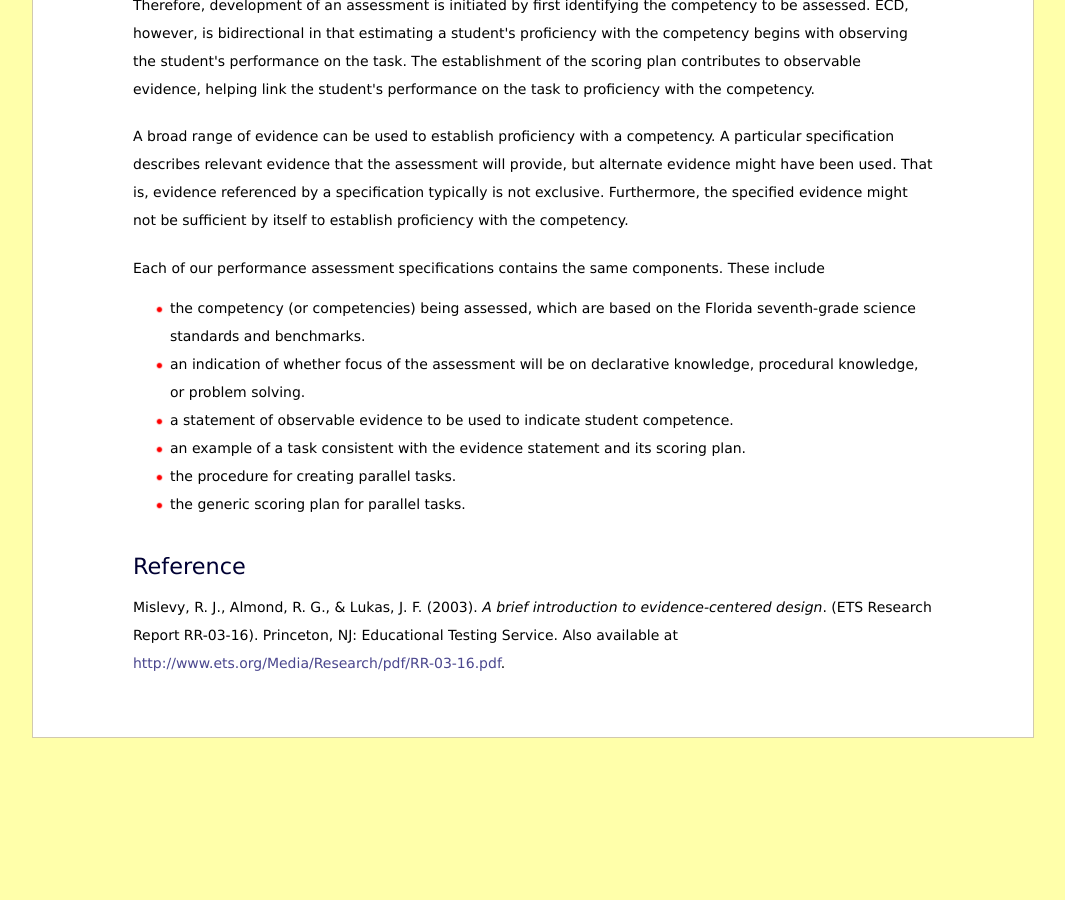
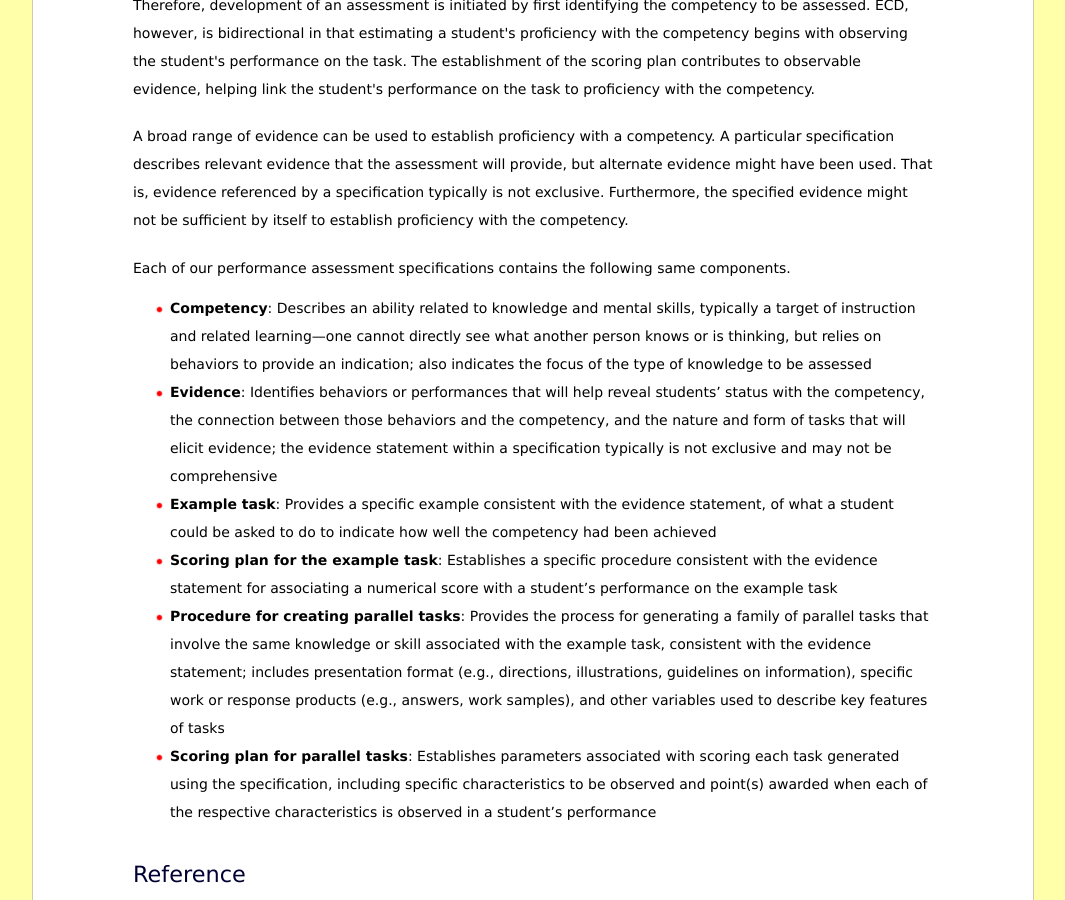
Before and after one commit to cala-fsu/cala-fsu.github.com, a Jekyll site: the page built from ies/performance_assessment_specifications/index.html, in a window 1280 px wide and 900 px high, scrolled down 1524 px. Shown: the whole window, without its empty margins (107-1172 px from the left). Built offline with Jekyll 4.4.1, drawn with Linux system fonts in a browser that asks for light colours; before the commit the page ends 2262 px from its top, so only the background shows below that.

Commit message:
new descriptions for components of performance sp
new descriptions for components of the performance specifications.

```diff
--- a/ies/performance_assessment_specifications/index.html
+++ b/ies/performance_assessment_specifications/index.html
@@ -102,16 +102,25 @@ id: ies
         referenced by a specification typically is not exclusive. Furthermore, the specified evidence might not be sufficient by
         itself to establish proficiency with the competency.</p>
 
-        <p>Each of our performance assessment specifications contains the same components. These include</p>
+        <p>Each of our performance assessment specifications contains the following same components.</p>
         <ul>
-          <li>the competency (or competencies) being assessed, which are based on the Florida seventh-grade science standards and
-          benchmarks.</li>
-          <li>an indication of whether focus of the assessment will be on declarative knowledge, procedural knowledge, or problem
-          solving.</li>
-          <li>a statement of observable evidence to be used to indicate student competence.</li>
-          <li>an example of a task consistent with the evidence statement and its scoring plan.</li>
-          <li>the procedure for creating parallel tasks.</li>
-          <li>the generic scoring plan for parallel tasks.</li>
+          <li><strong>Competency</strong>: Describes an ability related to knowledge and mental skills, typically a target of instruction
+              and related learning&#8212;one cannot directly see what another person knows or is thinking, but relies on behaviors to provide
+              an indication; also indicates the focus of the type of knowledge to be assessed</li>
+          <li><strong>Evidence</strong>: Identifies behaviors or performances that will help reveal students’ status with the competency, the
+              connection between those behaviors and the competency, and the nature and form of tasks that will elicit evidence; the evidence
+              statement within a specification typically is not exclusive and may not be comprehensive</li>
+          <li><strong>Example task</strong>: Provides a specific example consistent with the evidence statement, of what a student could be
+              asked to do to indicate how well the competency had been achieved</li>
+          <li><strong>Scoring plan for the example task</strong>: Establishes a specific procedure consistent with the evidence statement
+              for associating a numerical score with a student’s performance on the example task</li>
+          <li><strong>Procedure for creating parallel tasks</strong>: Provides the process for generating a family of parallel tasks that
+              involve the same knowledge or skill associated with the example task, consistent with the evidence statement; includes
+              presentation format (e.g., directions, illustrations, guidelines on information), specific work or response products
+              (e.g., answers, work samples), and other variables used to describe key features of tasks</li>
+          <li><strong>Scoring plan for parallel tasks</strong>: Establishes parameters associated with scoring each task generated
+              using the specification, including specific characteristics to be observed and point(s) awarded when each of the
+              respective characteristics is observed in a student’s performance</li>
         </ul>
 
         <h2>Reference</h2>
```
